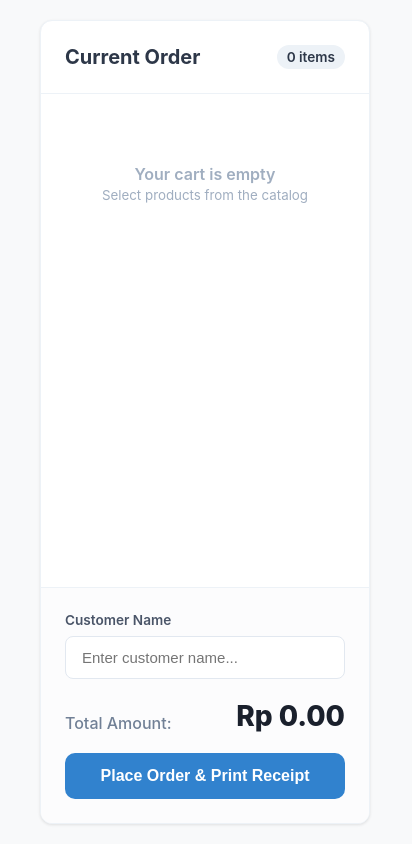
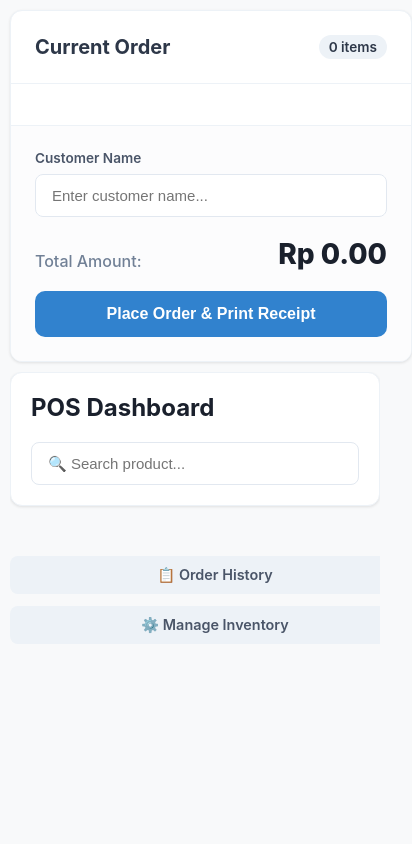
Before and after one commit to koneko096/youandgee, a SvelteKit app: page / in a window 390 px wide. Shown: the whole page, 412 px wide, since content can reach past the window. Built offline with nearby package versions, Linux system fonts and the light colour scheme.

Commit message:
Implement responsive design and mobile print receipt fixes for youandgee

```diff
--- a/src/app.html
+++ b/src/app.html
@@ -4,7 +4,7 @@
 <head>
 	<meta charset="utf-8" />
 	<link rel="icon" href="%sveltekit.assets%/favicon.svg" />
-	<meta name="viewport" content="width=device-width, initial-scale=1" />
+	<meta name="viewport" content="width=device-width, initial-scale=1, maximum-scale=5, user-scalable=yes" />
 	<link rel="manifest" href="/manifest.webmanifest">
 	%sveltekit.head%
 </head>
--- a/src/routes/+page.svelte
+++ b/src/routes/+page.svelte
@@ -241,6 +241,95 @@
         gap: 20px;
         padding: 20px;
         box-sizing: border-box;
+    }
+
+    /* Responsive adjustments for tablet and mobile */
+    @media (max-width: 1024px) {
+        .pos-wrapper {
+            flex-direction: column;
+            height: auto;
+            min-height: 100vh;
+        }
+
+        .catalog-section {
+            order: 2;
+        }
+
+        .cart-section {
+            order: 1;
+            width: 100%;
+            max-height: 400px;
+        }
+
+        .header-row {
+            flex-direction: column;
+            align-items: stretch !important;
+        }
+
+        .search-bar {
+            max-width: 100% !important;
+        }
+
+        .grid {
+            grid-template-columns: repeat(auto-fill, minmax(140px, 1fr));
+        }
+    }
+
+    @media (max-width: 768px) {
+        .pos-wrapper {
+            padding: 10px;
+            gap: 10px;
+        }
+
+        .header-card,
+        .cart-header,
+        .cart-items,
+        .cart-footer {
+            padding: 15px;
+        }
+
+        .grid {
+            grid-template-columns: repeat(auto-fill, minmax(120px, 1fr));
+            gap: 10px;
+        }
+
+        .product-card {
+            padding: 15px;
+        }
+
+        .cart-section {
+            max-height: 350px;
+        }
+
+        .header-row h1 {
+            font-size: 1.25rem;
+        }
+    }
+
+    @media (max-width: 480px) {
+        .grid {
+            grid-template-columns: repeat(2, 1fr);
+        }
+
+        .cart-row {
+            flex-direction: column;
+            align-items: flex-start;
+            gap: 10px;
+        }
+
+        .row-total {
+            width: 100%;
+            justify-content: space-between;
+        }
+
+        .footer-links {
+            flex-direction: column;
+        }
+
+        .secondary-btn {
+            width: 100%;
+            text-align: center;
+        }
     }
 
     .card {
@@ -627,6 +716,21 @@
     }
 
     @media print {
+        /* Reset all styling for print */
+        * {
+            margin: 0;
+            padding: 0;
+            box-sizing: border-box;
+        }
+
+        html, body {
+            width: 100%;
+            height: auto;
+            margin: 0;
+            padding: 0;
+            overflow: visible;
+        }
+
         /* Hide everything on the page */
         .pos-wrapper {
             display: none !important;
@@ -638,19 +742,49 @@
             background: white !important;
             backdrop-filter: none !important;
             display: block !important;
+            width: 100% !important;
+            height: auto !important;
+            inset: auto !important;
         }
 
         .receipt-paper {
             width: 100% !important;
             max-width: 80mm !important;
-            margin: 0 !important;
+            margin: 0 auto !important;
             padding: 20px !important;
             box-shadow: none !important;
+            border-radius: 0 !important;
+            page-break-inside: avoid;
+        }
+
+        .receipt-header,
+        .receipt-content,
+        .receipt-footer {
+            display: block !important;
+            visibility: visible !important;
+            opacity: 1 !important;
+        }
+
+        .receipt-row {
+            display: flex !important;
+            visibility: visible !important;
         }
 
         /* Hide print/close buttons */
         .no-print {
             display: none !important;
         }
+
+        /* Ensure text is visible */
+        .receipt-paper * {
+            color: #000 !important;
+            background: transparent !important;
+        }
+
+        /* Mobile print fixes */
+        @page {
+            margin: 0.5cm;
+            size: auto;
+        }
     }
 </style>
```
Also changed, not shown: 1 other file (tests, documents, lock files or other folders).
